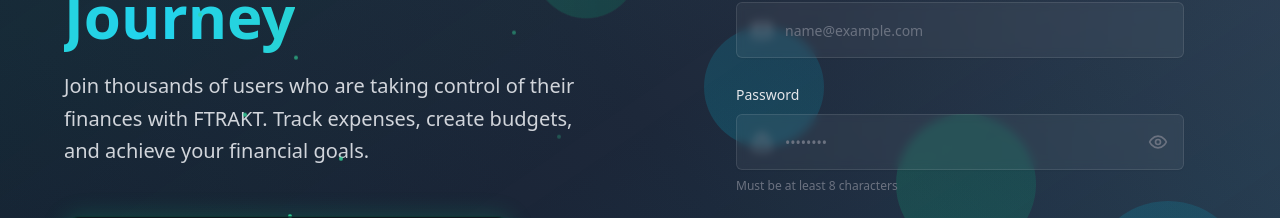
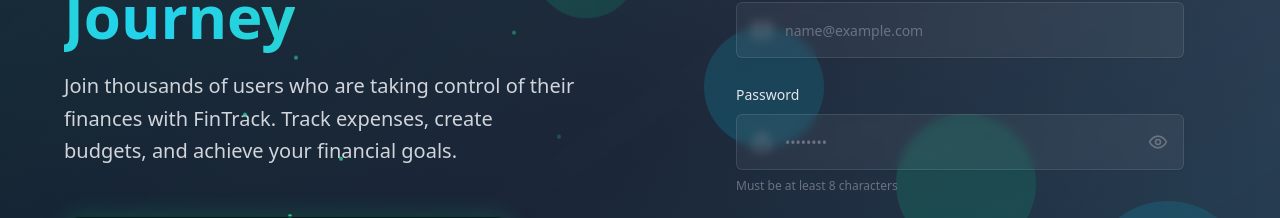
Before and after one commit to akmalhen/money-manager-ftrakt, a Next.js app: page /register in a window 1280 px wide. Shown: the part 322-540 px from the top of the page. Built offline with nearby package versions, Linux system fonts and the light colour scheme; no server answers.

Commit message:
Update OTP feature and modify register form

```diff
--- a/app/landing/page.tsx
+++ b/app/landing/page.tsx
@@ -336,7 +336,7 @@
       {/* <header className="relative z-10 p-4 flex items-center justify-between">
         <div className="flex items-center gap-2">
           <DollarSign className="h-8 w-8 text-emerald-400" />
-          <span className="text-xl font-bold tracking-tight">FTRAKT</span>
+          <span className="text-xl font-bold tracking-tight">FinTrack</span>
         </div>
 
         <nav className="hidden md:flex items-center gap-6">
--- a/components/form/RegisterForm.tsx
+++ b/components/form/RegisterForm.tsx
@@ -396,7 +396,7 @@
               </motion.span>
             </h1>
             <p className="text-gray-300 mb-12 text-xl leading-relaxed">
-              Join thousands of users who are taking control of their finances with FTRAKT.
+              Join thousands of users who are taking control of their finances with FinTrack.
               Track expenses, create budgets, and achieve your financial goals.
             </p>
           </motion.div>
```
